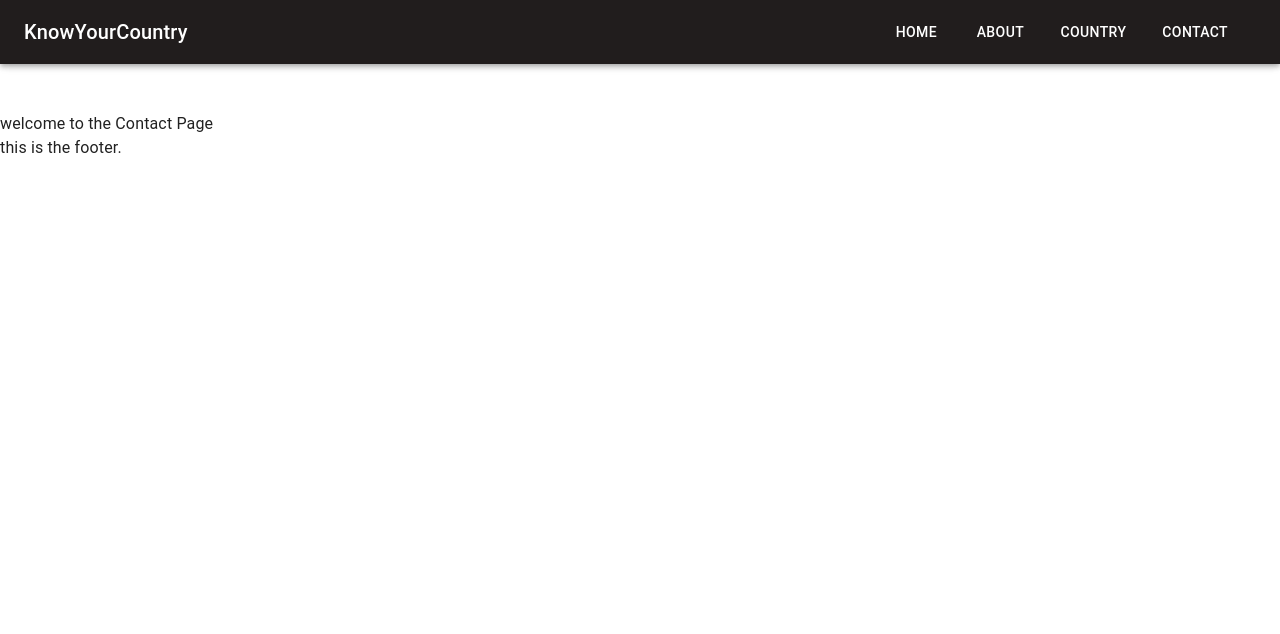
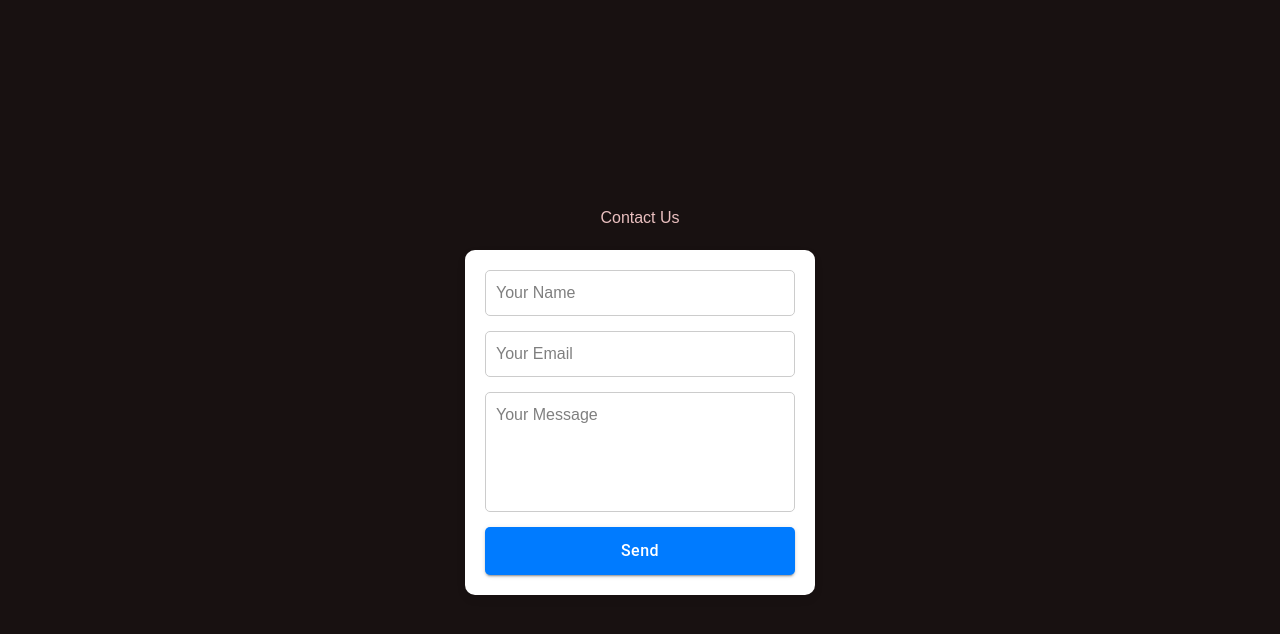
Before and after one commit to AkashRegmi/KnowYourCountry, a React (Vite) app: page /contact in a window 1280 px wide. Shown: the top 634 px of the page. Built offline with nearby package versions, Linux system fonts and the light colour scheme.

Commit message:
Completed complete ferm with navigation

```diff
--- a/src/assets/pages/Contact.jsx
+++ b/src/assets/pages/Contact.jsx
@@ -1,11 +1,117 @@
-import React from 'react'
+import React, { useState } from "react";
+import Button from "@mui/material/Button";
+import { NavLink, useNavigate } from "react-router-dom";
 
-const Contact = () => {
+const ContactForm = () => {
+  const [formData, setFormData] = useState({
+    name: "",
+    email: "",
+    message: "",
+  });
+  const navigate= useNavigate();
+
+
+  const handleChange = (e) => {
+    setFormData({ ...formData, [e.target.name]: e.target.value });
+
+  };
+
+  const handleSubmit = (e) => {
+    e.preventDefault();
+    console.log("Form Data:", formData);
+    alert("Your response has been recorded.");
+    setFormData({ name: "", email: "", message: "" });
+    navigate("/")
+  };
+
   return (
-    <div>
-    <p>welcome to the Contact Page</p>
+    <div
+      style={{
+        display: "flex",
+        flexDirection: "column",
+        alignItems: "center",
+        justifyContent: "center",
+        height: "100vh",
+        backgroundColor: "#181111",
+        fontFamily: "Arial, sans-serif",
+      }}
+    >
+      <h2 style={{ marginBottom: "20px", color: "#eac0c0" }}>Contact Us</h2>
+      <form
+        onSubmit={handleSubmit}
+        style={{
+          display: "flex",
+          flexDirection: "column",
+          width: "350px",
+          padding: "20px",
+          backgroundColor: "#fff",
+          boxShadow: "0 4px 8px rgba(0,0,0,0.1)",
+          borderRadius: "10px",
+        }}
+      >
+        <input
+          type="text"
+          name="name"
+          placeholder="Your Name"
+          value={formData.name}
+          onChange={handleChange}
+          required
+          style={{
+            marginBottom: "15px",
+            padding: "10px",
+            border: "1px solid #ccc",
+            borderRadius: "5px",
+          }}
+        />
+        <input
+          type="email"
+          name="email"
+          placeholder="Your Email"
+          value={formData.email}
+          onChange={handleChange}
+          required
+          style={{
+            marginBottom: "15px",
+            padding: "10px",
+            border: "1px solid #ccc",
+            borderRadius: "5px",
+          }}
+        />
+        <textarea
+          name="message"
+          placeholder="Your Message"
+          value={formData.message}
+          onChange={handleChange}
+          required
+          style={{
+            marginBottom: "15px",
+            padding: "10px",
+            border: "1px solid #ccc",
+            borderRadius: "5px",
+            height: "120px",
+            resize: "none",
+          }}
+        />
+
+
+        <Button
+          variant="contained"
+          type="submit"
+          style={{
+            backgroundColor: "#007bff",
+            color: "white",
+            padding: "10px 0",
+            fontSize: "16px",
+            borderRadius: "5px",
+            textTransform: "none",
+          }}
+        >
+          Send
+        </Button>
+
+      </form>
     </div>
-  )
-}
+  );
+};
 
-export default Contact
+export default ContactForm;
```
Also changed, not shown: src/App.jsx (+6 -4 lines).
